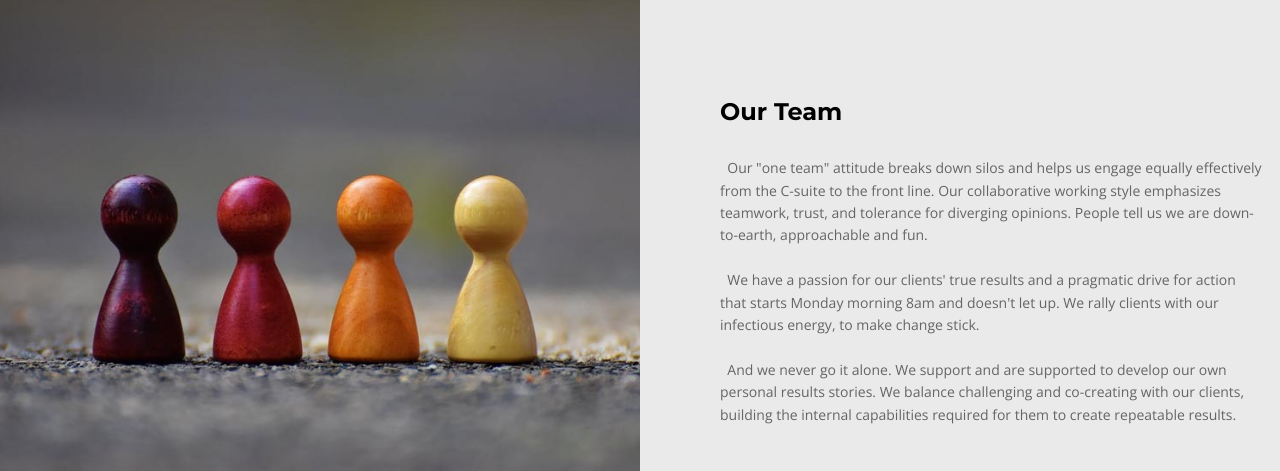
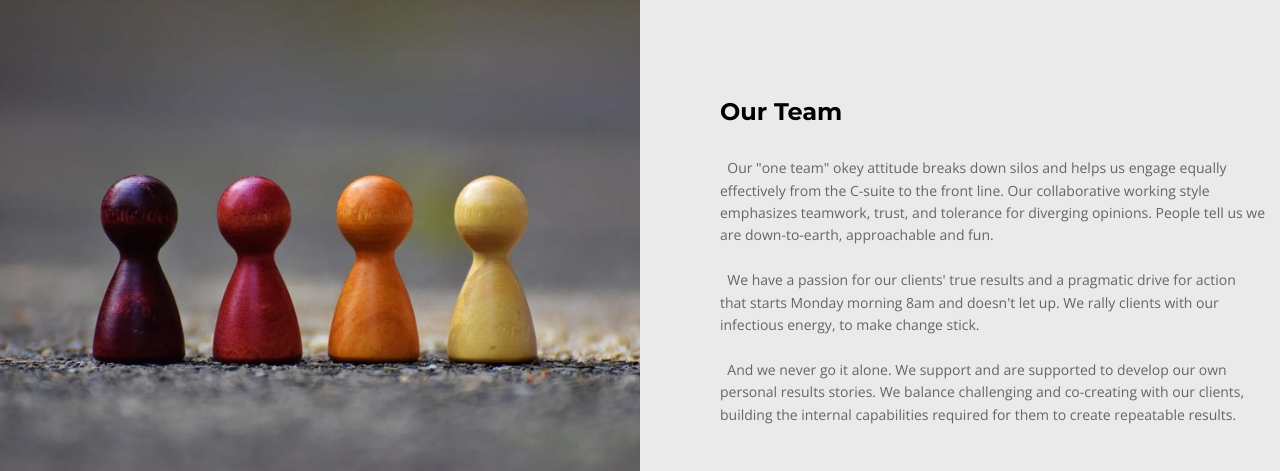
Before and after one commit to anazks/jobportel, a PHP site: page / in a window 1280 px wide. Shown: the part 1855-2326 px from the top of the page. Run offline with PHP 8.4, Linux system fonts and the light colour scheme; data comes from the database, SQL or seed files in the repository; some libraries are stand-ins or nearby versions.

Commit message:
Update home.php

```diff
--- a/home.php
+++ b/home.php
@@ -114,7 +114,7 @@
         </div>
         <div class="editContent"  style="height:235px;">
           <p>
-          &nbsp;&nbsp;Our "one team" attitude breaks down silos and helps us engage equally effectively from the C-suite to the front line. Our collaborative working style emphasizes teamwork, trust, and tolerance for diverging opinions. People tell us we are down-to-earth, approachable and fun.<br/><br/>
+          &nbsp;&nbsp;Our "one team" okey attitude breaks down silos and helps us engage equally effectively from the C-suite to the front line. Our collaborative working style emphasizes teamwork, trust, and tolerance for diverging opinions. People tell us we are down-to-earth, approachable and fun.<br/><br/>
 
           &nbsp;&nbsp;We have a passion for our clients' true results and a pragmatic drive for action that starts Monday morning 8am and doesn't let up. We rally clients with our infectious energy, to make change stick.<br/><br/>
 
```
